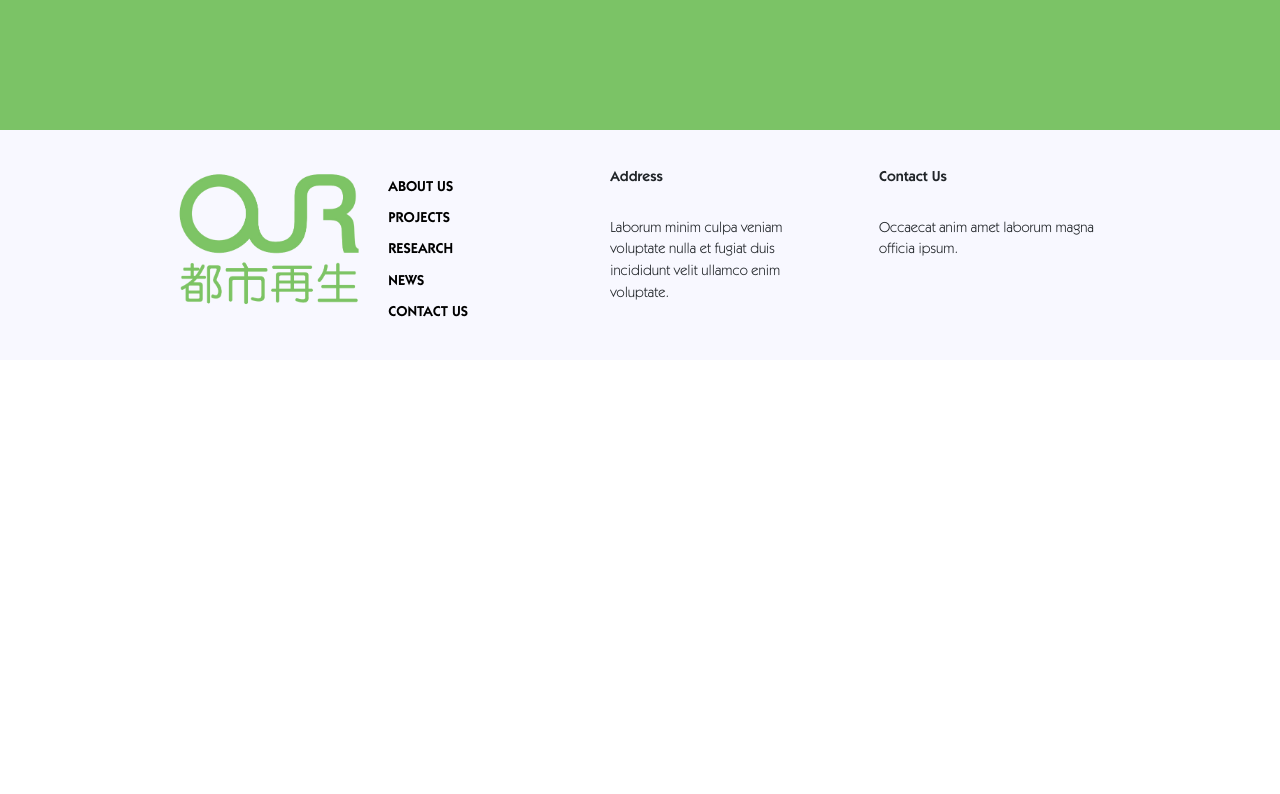
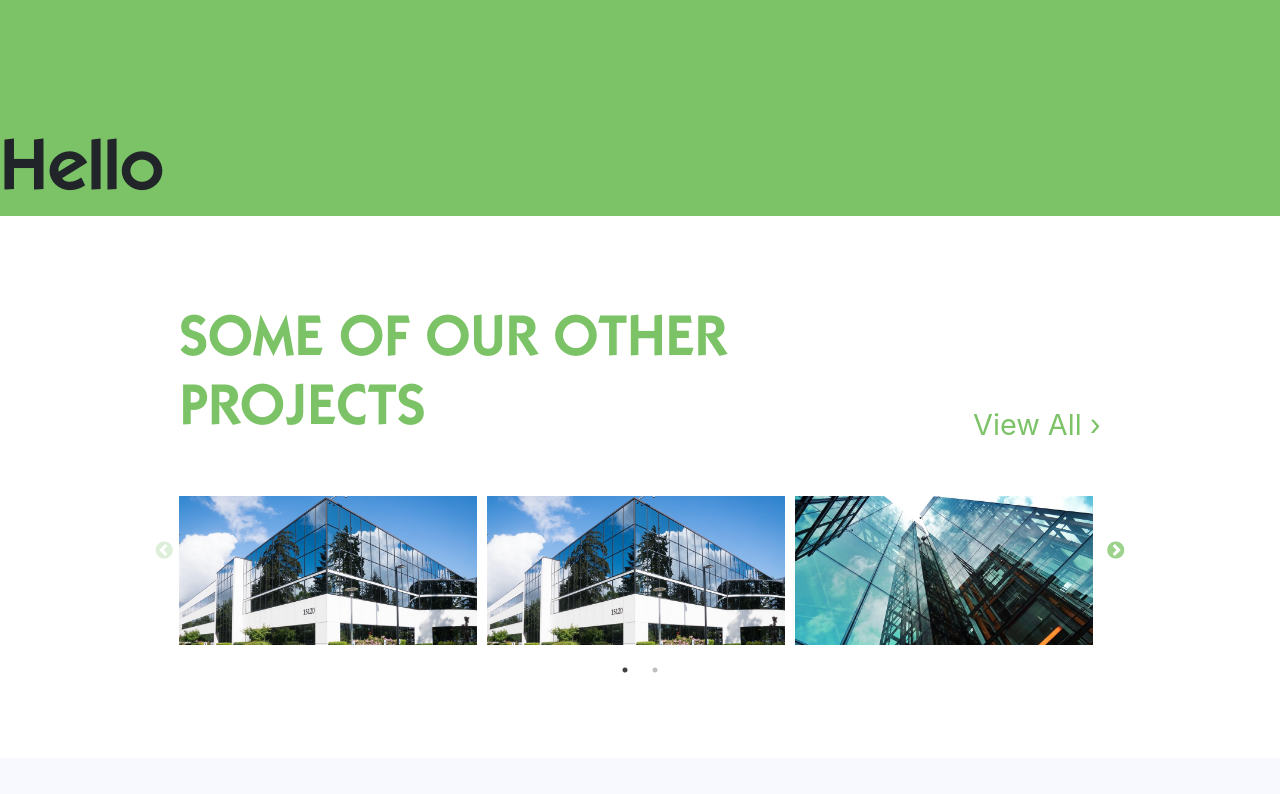
Before and after one commit to Loganrdj/OURGroup, a Gatsby site: page /projects in a window 1280 px wide. Shown: the part 320-1114 px from the top of the page. Before the commit the page ends 800 px from the top, so only its background shows below. Built offline with nearby package versions, Linux system fonts and the light colour scheme; Gatsby itself is replaced by a stand-in of ours.

Commit message:
pushing everything

```diff
--- a/gatsby-config.js
+++ b/gatsby-config.js
@@ -6,7 +6,17 @@
     title: `OURGroup`,
     description: `OURGroup DESCRIPTION`,
     author: `Logan Moss`,
-    data: ['item 1', 'item 2']
+    data: ['item 1', 'item 2'],
+    portfolioData: [
+      {
+        name: "project1",
+        description: "Laborum qui reprehenderit irure ipsum et id fugiat fugiat sunt."
+      },
+      {
+        name: "project2",
+        description: "Aliqua aliqua duis Lorem qui quis."
+      }
+    ],
   },
   plugins: [
     `gatsby-plugin-react-helmet`,
--- a/src/components/NavBar/Navbar.js
+++ b/src/components/NavBar/Navbar.js
@@ -105,7 +105,7 @@
   // // useEffect(()=> {
   // //   console.log(props)
   // // }, [url])
-
+  const window = global.window;
   return (
     <div id="green-box" className={window.location.pathname === withPrefix("/about") ? "navbar-background-image" : ""}>
       <div className={window.location.pathname === withPrefix("/about") ? "navbar green-box" : "navbar"}>
--- a/src/components/NavBar/nav.css
+++ b/src/components/NavBar/nav.css
@@ -69,11 +69,6 @@
     order: 0;
 }
 
-
-
-
-
-
 /* Extra large TV screens */
 @media screen and (min-width: 1200px) {
 
--- /dev/null
+++ b/src/components/ProjectComponent.js
@@ -0,0 +1,11 @@
+import React from "react";
+import styled from "styled-components";
+
+
+const ProjectComponent = (props) => {
+    return(
+        <h1>{props.name}</h1>
+    )
+}
+
+export default ProjectComponent
--- a/src/pages/index.js
+++ b/src/pages/index.js
@@ -5,7 +5,7 @@
 import Img from "gatsby-image";
 import styled from "styled-components";
 import "./pagestyles.css";
-import Slider from "../components/Slider"
+import SimpleSlider from "../components/Slider"
 
 const CarouselStyled = styled.div`
   // display: block;
@@ -108,7 +108,7 @@
         <h2 id="section-description">SOME OF OUR LATEST PROJECTS</h2>
         <Link to="/projects" id="project-carousel-link">View All ›</Link>
       </div>
-      <Slider></Slider>
+      <SimpleSlider></SimpleSlider>
     </IndexCarouselSection>
   </Layout>
 )
--- a/src/pages/pagestyles.css
+++ b/src/pages/pagestyles.css
@@ -94,6 +94,24 @@
     margin: 0 -100px !important;
 } */
 
+#projects-background {
+    background-color: #7BC366
+}
+#projects-carousel-wrapper {
+    display: flex;
+    justify-content: space-between;
+    align-items: flex-end;
+    color: #7BC366;
+}
+#projects-section-description {
+    margin-bottom: 0;
+    width: 600px;
+    color: #7BC366;
+}
+#project-page-carousel-link {
+    color: #7BC366;
+}
+
 /* Extra large TV screens */
 @media screen and (min-width: 1200px) {
     #index-title{
@@ -157,7 +175,7 @@
     .mobile-display {
         display: block;
     }
-    #section-description {
+    #section-description, #projects-section-description {
         /* width: 70% !important; */
         font-size: 24px;
     }
--- a/src/pages/projects.js
+++ b/src/pages/projects.js
@@ -1,11 +1,55 @@
 import React from "react";
+import {Link} from "gatsby";
 import "./pagestyles.css";
 import Layout from "../components/Layout";
+import SimpleSlider from "../components/Slider";
+import styled from "styled-components";
+import ProjectComponent from "../components/ProjectComponent";
 
-const Projects = () => (
+const IndexCarouselSection = styled.div`
+    background-color: white;
+    color: #7BC366;
+    padding: 6% 14% 8% 14%;
+    height: 50%;
+    @media only screen and (max-width: 600px) {
+        #projects-section-description { //media query
+        // font-size: 13px;
+        width: 100%;
+        }
+    }
+    .slick-prev:before,
+    .slick-next:before {
+        color: #7BC366;
+    }
+`
+
+const Projects = (data) => (
     <Layout>
-
+        <div id="projects-background">
+            <h1>Hello</h1>
+            <ProjectComponent props={data.data.site.siteMetadata.portfolioData[0]} />
+        </div>
+        <IndexCarouselSection>
+        <div id="projects-carousel-wrapper">
+            <h2 id="projects-section-description">SOME OF OUR OTHER PROJECTS</h2>
+            <Link to="/projects" id="project-page-carousel-link">View All ›</Link>
+        </div>
+        <SimpleSlider></SimpleSlider>
+        </IndexCarouselSection>
     </Layout>
 )
 
 export default Projects
+
+export const query = graphql`
+query PortfolioData {
+    site {
+      siteMetadata {
+        portfolioData {
+          description
+          name
+        }
+      }
+    }
+  }
+`
```
